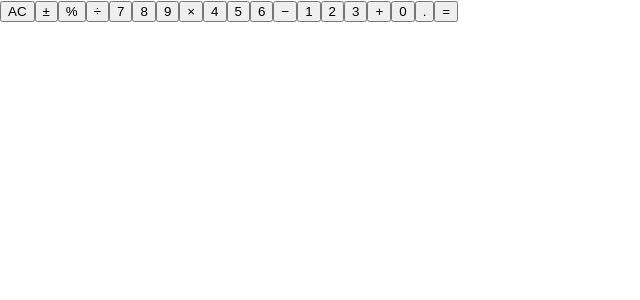
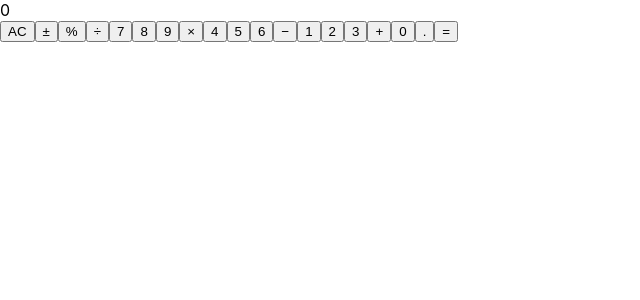
Before and after one commit to CBStanley12/react-calculator, a React (Create React App) app: page / in a window 1280 px wide. Shown: the top 300 px of the page, without its empty margins (0-640 px from the left). Built offline with nearby package versions, Linux system fonts and the light colour scheme.

Commit message:
feat: add reusable display component and render calculator display

```diff
--- a/src/App.js
+++ b/src/App.js
@@ -13,6 +13,7 @@ class Calculator extends Component {
   render() {
     return (
       <div>
+        <Display equation={this.state.equation} display={this.state.display} />
         <Button id="clear" value="clear" display="AC" />
         <Button id="sign" value="+/-" display="±" />
         <Button id="percent" value="%" display="%" />
@@ -37,6 +38,8 @@ class Calculator extends Component {
   }
 }
 
+const Display = props => <div id="calc-display"><span id="eq">{props.equation}</span><span id="dis">{props.display}</span></div>;
+
 const Button = props => <button type="button" id={props.id} value={props.value}>{props.display}</button>;
 
 export default Calculator;
```
